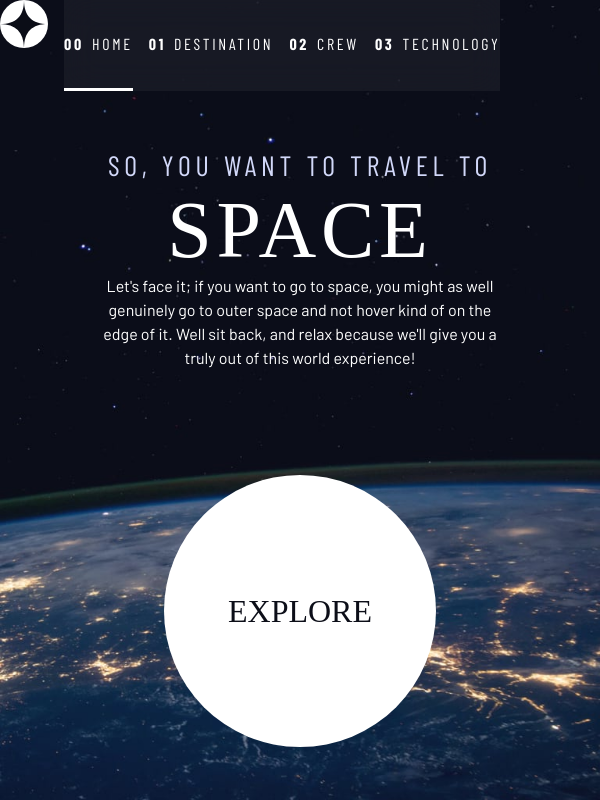
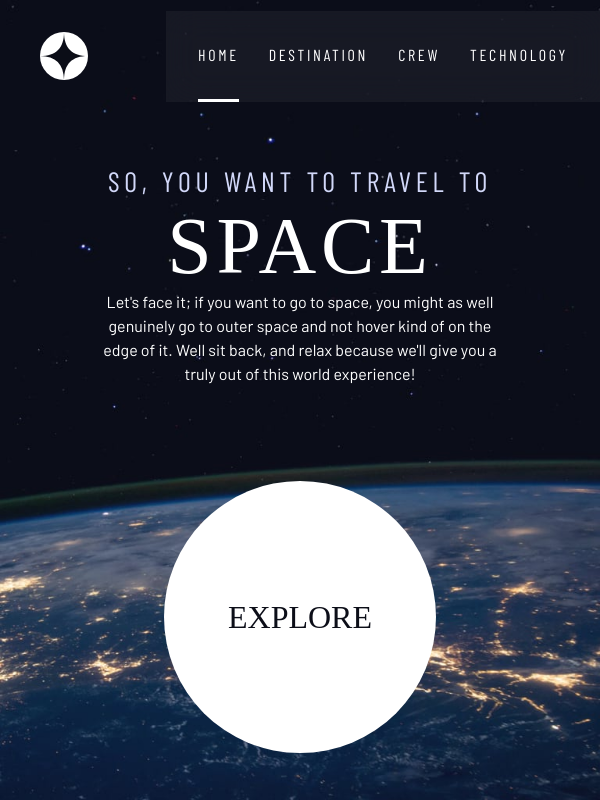
Before and after one commit to donaldmo/design_system, a website built with Vite: page index.html in a window 600 px wide. Built offline with nearby package versions, Linux system fonts and the light colour scheme; a web font is replaced by a local one.

Commit message:
medium-screen-sizes-part-1

```diff
--- a/index.css
+++ b/index.css
@@ -355,13 +355,33 @@ select {
 	transform: scale(1.5);
 }
 
+/* primary-header */
+.logo {
+	margin: 2rem clamp(1.5rem, 5vh, 3.5rem);
+}
+
+.primary-header {
+	justify-content: space-between;
+	align-items: center;
+}
+
 .primary-navigation {
+	--gap: clamp(1.5rem, 5vw, 3.5rem);
 	--underline-gap: 2rem;
 	list-style: none;
 	padding: 0;
 	margin: 0;
 	background-color: hsl(var(--clr-dark) / 0.95);
 	/* backdrop-filter: blur(1rem); */
+}
+
+.primary-navigation a {
+	text-decoration: none;
+}
+
+.primary-navigation a>span {
+	font-weight: 700;
+	margin-right: .5em;
 }
 
 @supports (backdrop-filter: blur(1rem)) {
@@ -376,6 +396,7 @@ select {
 	cursor: pointer;
 }
 
+/* primary-navigation | mobile-nav-toggle */
 @media (max-width: 35rem) {
 	.primary-navigation {
 		--underline-gap: .5rem;
@@ -422,13 +443,15 @@ select {
 	}
 }
 
-.primary-navigation a {
-	text-decoration: none;
-}
+/* primary-navigation 35 and 45 em*/
+@media (min-width: 35em) and (max-width: 45em) {
+	.primary-navigation {
+		padding-inline: 2rem;
+	}
 
-.primary-navigation a>span {
-	font-weight: 700;
-	margin-right: .5em;
+	.primary-navigation a>span {
+		display: none;
+	}
 }
 
 .underline-indicators>* {
```
